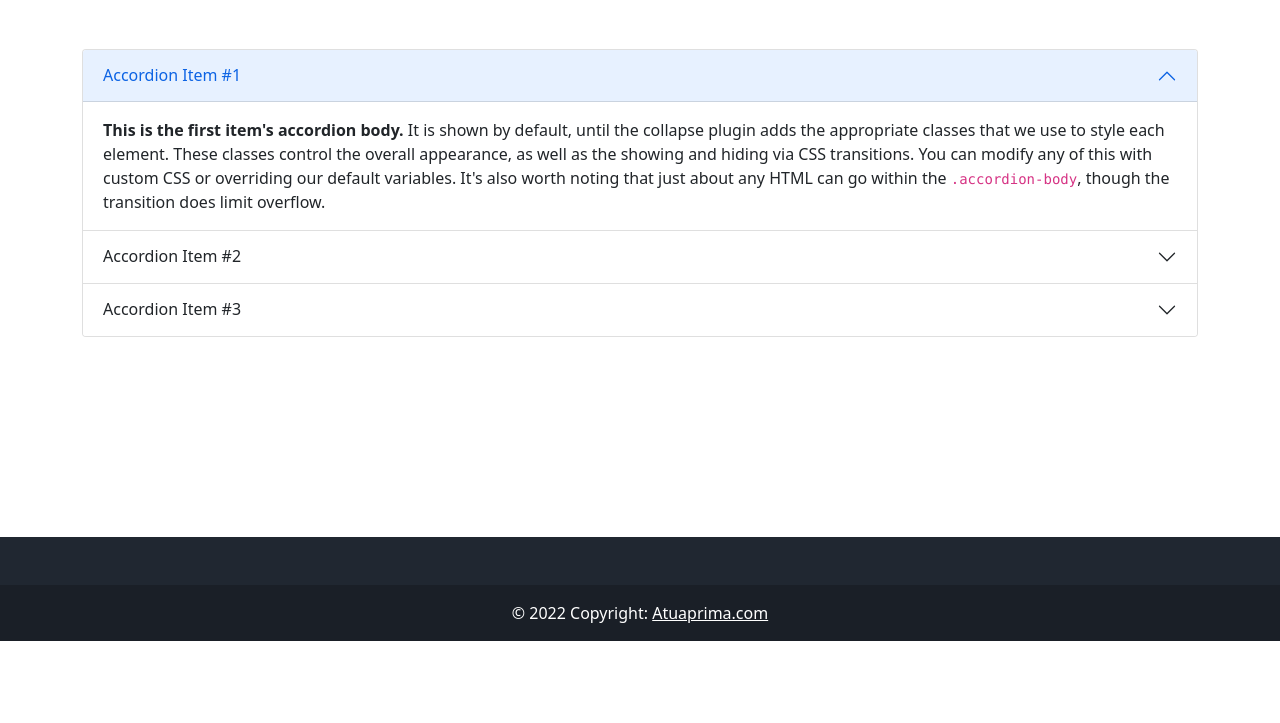
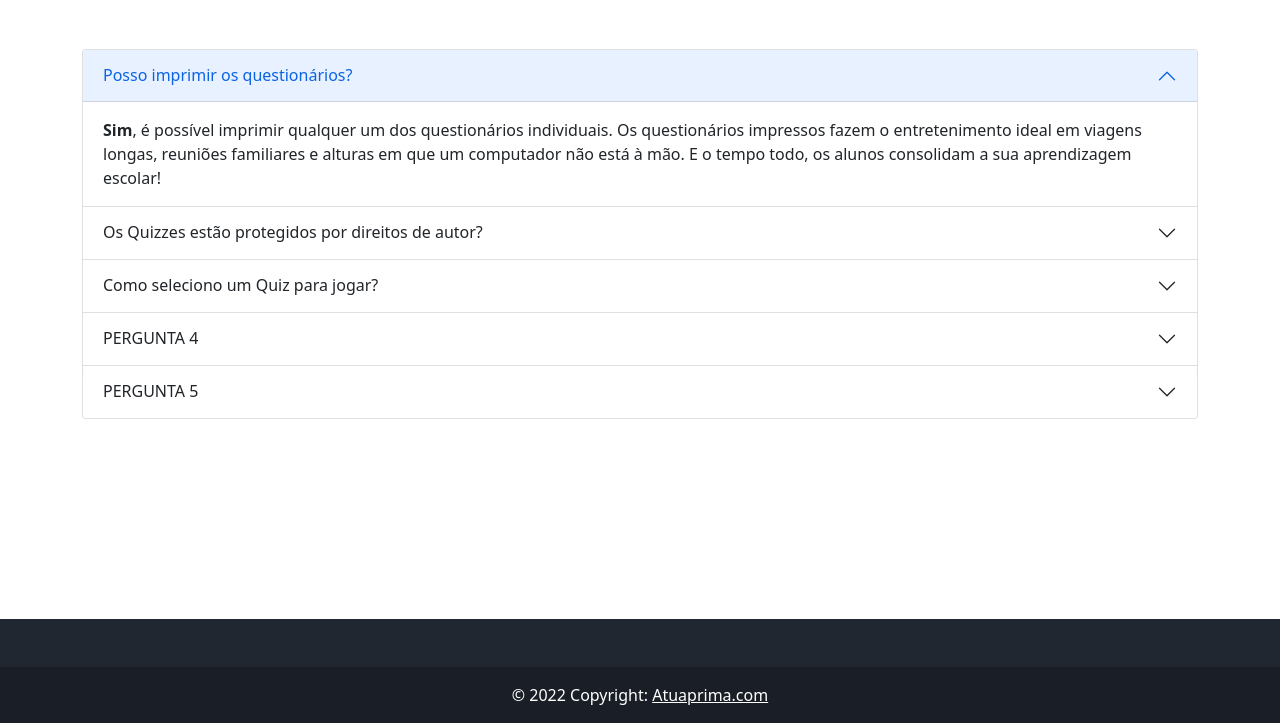
Before and after one commit to NiMouh/Pweb-projeto, a PHP site: page /faq.html in a window 1280 px wide. Shown: the part 384-1107 px from the top of the page. Before the commit the page ends 1025 px from the top, so only its background shows below. Run offline with PHP 8.4, Linux system fonts and the light colour scheme.

Commit message:
fix faq error

```diff
--- a/faq.html
+++ b/faq.html
@@ -64,75 +64,107 @@
 </header>
 
 
-<div class="container" style="padding-top: 100px!important;">
-    <div class="row">
-        <div class="col justify-content-md-center"
-             style="margin-bottom:50px;display: flex;justify-content: space-around;">
-            <img src="Imagens/faq-header.png" alt="faq-header" width="430" height="207">
+<div class='container' style='padding-top: 100px!important;'>
+    <div class='row'>
+        <div class='col justify-content-md-center'
+             style='margin-bottom:50px;display: flex;justify-content: space-around;'>
+            <img src='Imagens/faq-header.png' alt='faq-header' width='430' height='207'>
         </div>
     </div>
-    <div class="row">
-        <div class="accordion" id="accordionExample">
-            <div class="accordion-item">
-                <h2 class="accordion-header" id="headingOne">
-                    <button class="accordion-button" type="button" data-bs-toggle="collapse"
-                            data-bs-target="#collapseOne" aria-expanded="true" aria-controls="collapseOne">
-                        Accordion Item #1
+    <div class='row'>
+        <div class='accordion' id='accordionExample'>
+            <div class='accordion-item'>
+                <h2 class='accordion-header' id='headingOne'>
+                    <button class='accordion-button' type='button' data-bs-toggle='collapse'
+                            data-bs-target='#collapseOne' aria-expanded='true' aria-controls='collapseOne'>
+                        Posso imprimir os questionários?
                     </button>
                 </h2>
-                <div id="collapseOne" class="accordion-collapse collapse show" aria-labelledby="headingOne"
-                     data-bs-parent="#accordionExample">
-                    <div class="accordion-body">
-                        <strong>This is the first item's accordion body.</strong> It is shown by default, until the
-                        collapse plugin adds the appropriate classes that we use to style each element. These classes
-                        control the overall appearance, as well as the showing and hiding via CSS transitions. You can
-                        modify any of this with custom CSS or overriding our default variables. It's also worth noting
-                        that just about any HTML can go within the <code>.accordion-body</code>, though the transition
-                        does limit overflow.
+                <div id='collapseOne' class='accordion-collapse collapse show' aria-labelledby='headingOne'
+                     data-bs-parent='#accordionExample'>
+                    <div class='accordion-body'>
+                        <strong>Sim</strong>, é possível imprimir qualquer um dos questionários individuais.
+                        Os questionários impressos fazem o entretenimento ideal em viagens longas,
+                        reuniões familiares e alturas em que um computador não está à mão.
+                        E o tempo todo, os alunos consolidam a sua aprendizagem escolar!
                     </div>
                 </div>
             </div>
-            <div class="accordion-item">
-                <h2 class="accordion-header" id="headingTwo">
-                    <button class="accordion-button collapsed" type="button" data-bs-toggle="collapse"
-                            data-bs-target="#collapseTwo" aria-expanded="false" aria-controls="collapseTwo">
-                        Accordion Item #2
+            <div class='accordion-item'>
+                <h2 class='accordion-header' id='headingTwo'>
+                    <button class='accordion-button collapsed' type='button' data-bs-toggle='collapse'
+                            data-bs-target='#collapseTwo' aria-expanded='false' aria-controls='collapseTwo'>
+                        Os Quizzes estão protegidos por direitos de autor?
                     </button>
                 </h2>
-                <div id="collapseTwo" class="accordion-collapse collapse" aria-labelledby="headingTwo"
-                     data-bs-parent="#accordionExample">
-                    <div class="accordion-body">
-                        <strong>This is the second item's accordion body.</strong> It is hidden by default, until the
-                        collapse plugin adds the appropriate classes that we use to style each element. These classes
-                        control the overall appearance, as well as the showing and hiding via CSS transitions. You can
-                        modify any of this with custom CSS or overriding our default variables. It's also worth noting
-                        that just about any HTML can go within the <code>.accordion-body</code>, though the transition
-                        does limit overflow.
+                <div id='collapseTwo' class='accordion-collapse collapse' aria-labelledby='headingTwo'
+                     data-bs-parent='#accordionExample'>
+                    <div class='accordion-body'>
+                        <strong>Sim</strong>, todos os nossos questionários estão sujeitos a restrições de direitos de
+                        autor,
+                        mas permitimos aos nossos subscritores imprimir os questionários; desde que sejam reproduzidos
+                        na
+                        forma precisa que o nosso ‘software’ gera (cada folha deve mostrar os detalhes dos questionários
+                        educativos no final do questionário).
+                        A utilização de qualquer um dos materiais sem mostrar os detalhes dos Testes de Educação é uma
+                        violação dos nossos direitos de autor.
+                        Serão tomadas medidas legais contra qualquer escola que utilize os questionários sem a nossa
+                        autorização expressa.
+                        Afinal de contas, temos de ganhar a vida!
                     </div>
                 </div>
             </div>
-            <div class="accordion-item">
-                <h2 class="accordion-header" id="headingThree">
-                    <button class="accordion-button collapsed" type="button" data-bs-toggle="collapse"
-                            data-bs-target="#collapseThree" aria-expanded="false" aria-controls="collapseThree">
-                        Accordion Item #3
+            <div class='accordion-item'>
+                <h2 class='accordion-header' id='headingThree'>
+                    <button class='accordion-button collapsed' type='button' data-bs-toggle='collapse'
+                            data-bs-target='#collapseThree' aria-expanded='false' aria-controls='collapseThree'>
+                        Como seleciono um Quiz para jogar?
                     </button>
                 </h2>
-                <div id="collapseThree" class="accordion-collapse collapse" aria-labelledby="headingThree"
-                     data-bs-parent="#accordionExample">
-                    <div class="accordion-body">
-                        <strong>This is the third item's accordion body.</strong> It is hidden by default, until the
-                        collapse plugin adds the appropriate classes that we use to style each element. These classes
-                        control the overall appearance, as well as the showing and hiding via CSS transitions. You can
-                        modify any of this with custom CSS or overriding our default variables. It's also worth noting
-                        that just about any HTML can go within the <code>.accordion-body</code>, though the transition
-                        does limit overflow.
+                <div id='collapseThree' class='accordion-collapse collapse' aria-labelledby='headingThree'
+                     data-bs-parent='#accordionExample'>
+                    <div class='accordion-body'>
+                        Quando clicar numa categoria de quiz,
+                        aparecerá outra página que mostra os títulos do quiz - clique no botão 'Jogar' ao
+                        lado do quiz específico que deseja jogar
+                    </div>
+                </div>
+            </div>
+            <div class='accordion-item'>
+                <h2 class='accordion-header' id='headingFour'>
+                    <button class='accordion-button collapsed' type='button' data-bs-toggle='collapse'
+                            data-bs-target='#collapseFour' aria-expanded='false' aria-controls='collapseFour'>
+                        PERGUNTA 4
+                    </button>
+                </h2>
+                <div id='collapseFour' class='accordion-collapse collapse' aria-labelledby='headingFour'
+                     data-bs-parent='#accordionExample'>
+                    <div class='accordion-body'>
+                        Quando clicar numa categoria de quiz,
+                        aparecerá outra página que mostra os títulos do quiz - clique no botão 'Jogar' ao
+                        lado do quiz específico que deseja jogar
+                    </div>
+                </div>
+            </div>
+            <div class='accordion-item'>
+                <h2 class='accordion-header' id='headingFive'>
+                    <button class='accordion-button collapsed' type='button' data-bs-toggle='collapse'
+                            data-bs-target='#collapseFive' aria-expanded='false' aria-controls='collapseFive'>
+                        PERGUNTA 5
+                    </button>
+                </h2>
+                <div id='collapseFive' class='accordion-collapse collapse' aria-labelledby='headingFive'
+                     data-bs-parent='#accordionExample'>
+                    <div class='accordion-body'>
+                        Quando clicar numa categoria de quiz,
+                        aparecerá outra página que mostra os títulos do quiz - clique no botão 'Jogar' ao
+                        lado do quiz específico que deseja jogar
                     </div>
                 </div>
             </div>
         </div>
     </div>
-    <div class="row white-box"></div>
+    <div class='row white-box'></div>
 </div>
 
 
```
Also changed, not shown: PHP/faq.php (+17 -12 lines).
